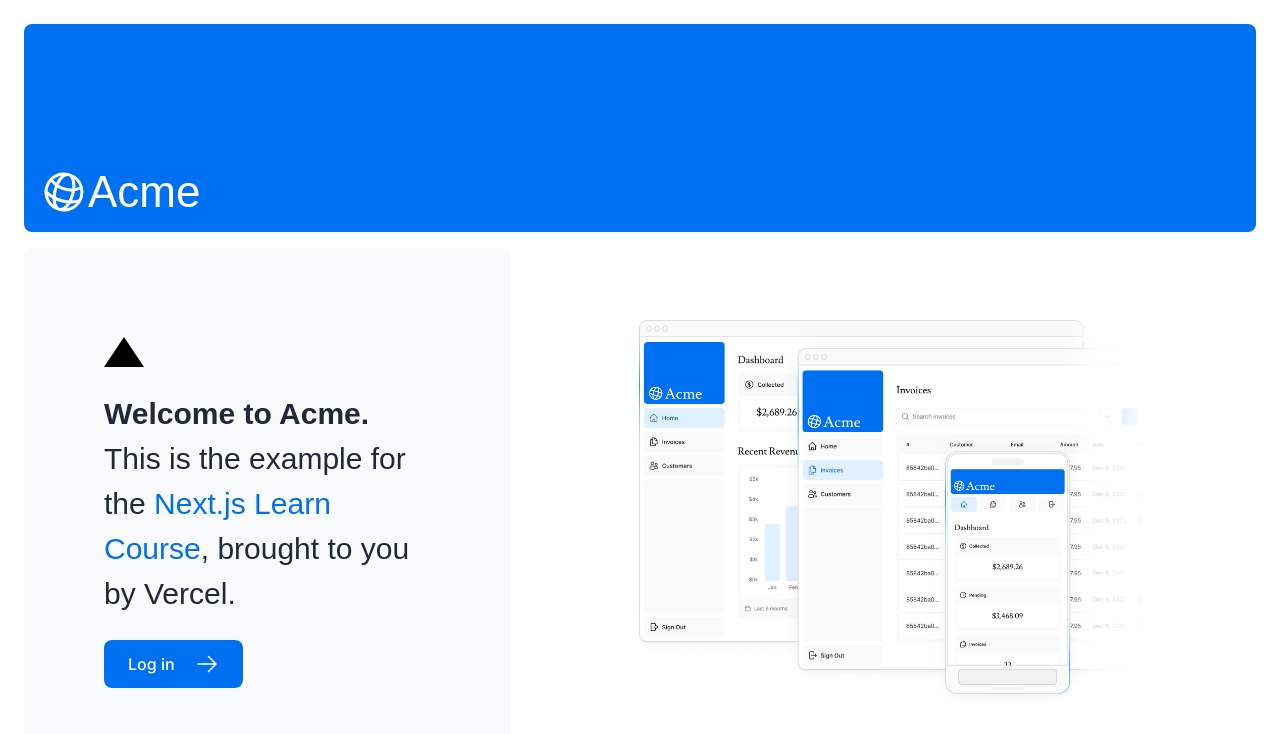
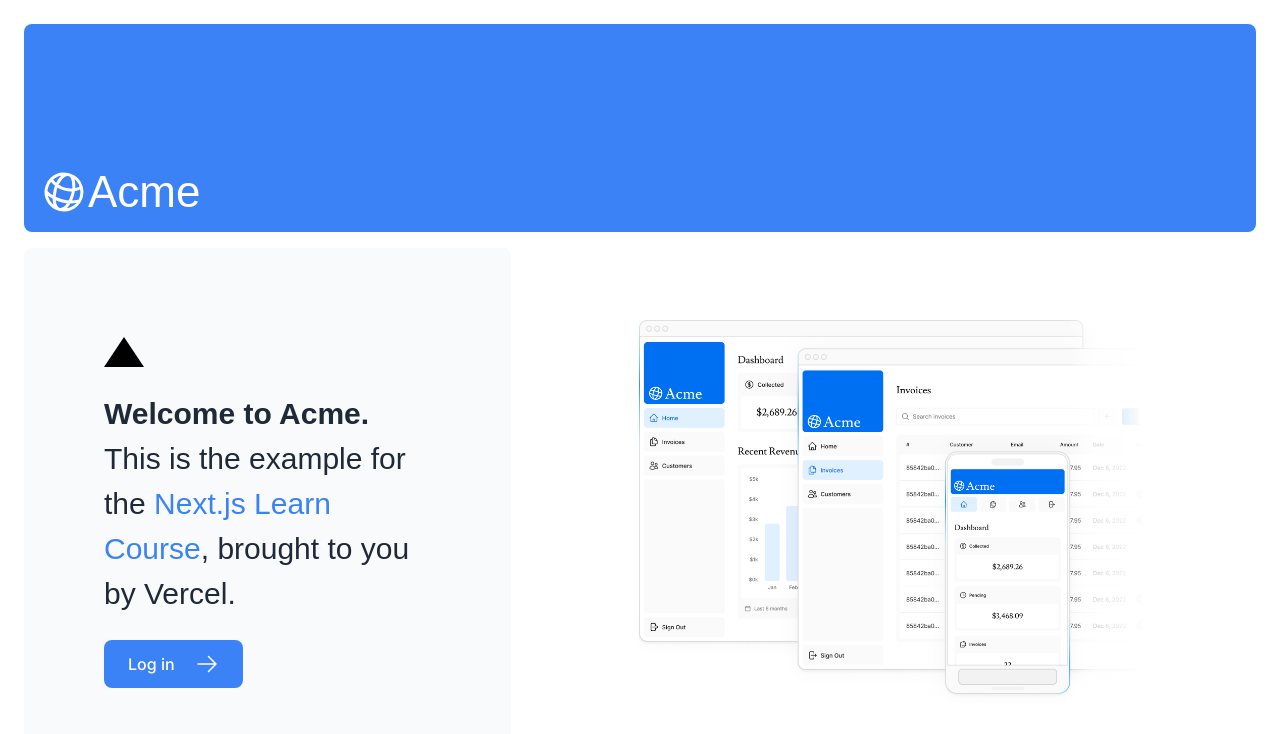
Before and after one commit to lee3jjang/sjlab, a Next.js app: page / in a window 1280 px wide. Shown: the top 734 px of the page. Built offline with nearby package versions, Linux system fonts and the light colour scheme; a web font is replaced by a local one.

Commit message:
Introduce shadcn-ui

```diff
--- a/app/layout.tsx
+++ b/app/layout.tsx
@@ -1,5 +1,12 @@
 import '@/app/ui/global.css';
-import { inter } from '@/app/ui/fonts';
+import { Inter as FontSans } from 'next/font/google';
+
+import { cn } from '@/lib/utils';
+
+export const fontSans = FontSans({
+  subsets: ['latin'],
+  variable: '--font-sans',
+});
 
 export default function RootLayout({
   children,
@@ -8,7 +15,14 @@
 }) {
   return (
     <html lang="en">
-      <body className={`${inter.className} antialiased`}>{children}</body>
+      <body
+        className={cn(
+          'bg-background min-h-screen font-sans antialiased',
+          fontSans.variable,
+        )}
+      >
+        {children}
+      </body>
     </html>
   );
 }
--- a/app/ui/global.css
+++ b/app/ui/global.css
@@ -2,17 +2,75 @@
 @tailwind components;
 @tailwind utilities;
 
-input[type='number'] {
-  -moz-appearance: textfield;
-  appearance: textfield;
+@layer base {
+  :root {
+    --background: 0 0% 100%;
+    --foreground: 222.2 84% 4.9%;
+
+    --card: 0 0% 100%;
+    --card-foreground: 222.2 84% 4.9%;
+
+    --popover: 0 0% 100%;
+    --popover-foreground: 222.2 84% 4.9%;
+
+    --primary: 222.2 47.4% 11.2%;
+    --primary-foreground: 210 40% 98%;
+
+    --secondary: 210 40% 96.1%;
+    --secondary-foreground: 222.2 47.4% 11.2%;
+
+    --muted: 210 40% 96.1%;
+    --muted-foreground: 215.4 16.3% 46.9%;
+
+    --accent: 210 40% 96.1%;
+    --accent-foreground: 222.2 47.4% 11.2%;
+
+    --destructive: 0 84.2% 60.2%;
+    --destructive-foreground: 210 40% 98%;
+
+    --border: 214.3 31.8% 91.4%;
+    --input: 214.3 31.8% 91.4%;
+    --ring: 222.2 84% 4.9%;
+
+    --radius: 0.5rem;
+  }
+
+  .dark {
+    --background: 222.2 84% 4.9%;
+    --foreground: 210 40% 98%;
+
+    --card: 222.2 84% 4.9%;
+    --card-foreground: 210 40% 98%;
+
+    --popover: 222.2 84% 4.9%;
+    --popover-foreground: 210 40% 98%;
+
+    --primary: 210 40% 98%;
+    --primary-foreground: 222.2 47.4% 11.2%;
+
+    --secondary: 217.2 32.6% 17.5%;
+    --secondary-foreground: 210 40% 98%;
+
+    --muted: 217.2 32.6% 17.5%;
+    --muted-foreground: 215 20.2% 65.1%;
+
+    --accent: 217.2 32.6% 17.5%;
+    --accent-foreground: 210 40% 98%;
+
+    --destructive: 0 62.8% 30.6%;
+    --destructive-foreground: 210 40% 98%;
+
+    --border: 217.2 32.6% 17.5%;
+    --input: 217.2 32.6% 17.5%;
+    --ring: 212.7 26.8% 83.9%;
+  }
 }
 
-input[type='number']::-webkit-inner-spin-button {
-  -webkit-appearance: none;
-  margin: 0;
+@layer base {
+  * {
+    @apply border-border;
+  }
+  body {
+    @apply bg-background text-foreground;
+  }
 }
-
-input[type='number']::-webkit-outer-spin-button {
-  -webkit-appearance: none;
-  margin: 0;
-}
--- /dev/null
+++ b/components/ui/button.tsx
@@ -0,0 +1,56 @@
+import * as React from "react"
+import { Slot } from "@radix-ui/react-slot"
+import { cva, type VariantProps } from "class-variance-authority"
+
+import { cn } from "@/lib/utils"
+
+const buttonVariants = cva(
+  "inline-flex items-center justify-center whitespace-nowrap rounded-md text-sm font-medium ring-offset-background transition-colors focus-visible:outline-none focus-visible:ring-2 focus-visible:ring-ring focus-visible:ring-offset-2 disabled:pointer-events-none disabled:opacity-50",
+  {
+    variants: {
+      variant: {
+        default: "bg-primary text-primary-foreground hover:bg-primary/90",
+        destructive:
+          "bg-destructive text-destructive-foreground hover:bg-destructive/90",
+        outline:
+          "border border-input bg-background hover:bg-accent hover:text-accent-foreground",
+        secondary:
+          "bg-secondary text-secondary-foreground hover:bg-secondary/80",
+        ghost: "hover:bg-accent hover:text-accent-foreground",
+        link: "text-primary underline-offset-4 hover:underline",
+      },
+      size: {
+        default: "h-10 px-4 py-2",
+        sm: "h-9 rounded-md px-3",
+        lg: "h-11 rounded-md px-8",
+        icon: "h-10 w-10",
+      },
+    },
+    defaultVariants: {
+      variant: "default",
+      size: "default",
+    },
+  }
+)
+
+export interface ButtonProps
+  extends React.ButtonHTMLAttributes<HTMLButtonElement>,
+    VariantProps<typeof buttonVariants> {
+  asChild?: boolean
+}
+
+const Button = React.forwardRef<HTMLButtonElement, ButtonProps>(
+  ({ className, variant, size, asChild = false, ...props }, ref) => {
+    const Comp = asChild ? Slot : "button"
+    return (
+      <Comp
+        className={cn(buttonVariants({ variant, size, className }))}
+        ref={ref}
+        {...props}
+      />
+    )
+  }
+)
+Button.displayName = "Button"
+
+export { Button, buttonVariants }
--- /dev/null
+++ b/lib/utils.ts
@@ -0,0 +1,6 @@
+import { type ClassValue, clsx } from "clsx"
+import { twMerge } from "tailwind-merge"
+
+export function cn(...inputs: ClassValue[]) {
+  return twMerge(clsx(inputs))
+}
--- a/tailwind.config.ts
+++ b/tailwind.config.ts
@@ -1,32 +1,84 @@
 import type { Config } from 'tailwindcss';
+import { fontFamily } from 'tailwindcss/defaultTheme';
 
-const config: Config = {
+const config = {
+  darkMode: ['class'],
   content: [
-    './pages/**/*.{js,ts,jsx,tsx,mdx}',
-    './components/**/*.{js,ts,jsx,tsx,mdx}',
-    './app/**/*.{js,ts,jsx,tsx,mdx}',
+    './pages/**/*.{ts,tsx}',
+    './components/**/*.{ts,tsx}',
+    './app/**/*.{ts,tsx}',
+    './src/**/*.{ts,tsx}',
   ],
+  prefix: '',
   theme: {
+    container: {
+      center: true,
+      padding: '2rem',
+      screens: {
+        '2xl': '1400px',
+      },
+    },
     extend: {
-      gridTemplateColumns: {
-        '13': 'repeat(13, minmax(0, 1fr))',
+      fontFamily: {
+        sans: ['var(--font-sans)', ...fontFamily.sans],
       },
       colors: {
-        blue: {
-          400: '#2589FE',
-          500: '#0070F3',
-          600: '#2F6FEB',
+        border: 'hsl(var(--border))',
+        input: 'hsl(var(--input))',
+        ring: 'hsl(var(--ring))',
+        background: 'hsl(var(--background))',
+        foreground: 'hsl(var(--foreground))',
+        primary: {
+          DEFAULT: 'hsl(var(--primary))',
+          foreground: 'hsl(var(--primary-foreground))',
+        },
+        secondary: {
+          DEFAULT: 'hsl(var(--secondary))',
+          foreground: 'hsl(var(--secondary-foreground))',
+        },
+        destructive: {
+          DEFAULT: 'hsl(var(--destructive))',
+          foreground: 'hsl(var(--destructive-foreground))',
+        },
+        muted: {
+          DEFAULT: 'hsl(var(--muted))',
+          foreground: 'hsl(var(--muted-foreground))',
+        },
+        accent: {
+          DEFAULT: 'hsl(var(--accent))',
+          foreground: 'hsl(var(--accent-foreground))',
+        },
+        popover: {
+          DEFAULT: 'hsl(var(--popover))',
+          foreground: 'hsl(var(--popover-foreground))',
+        },
+        card: {
+          DEFAULT: 'hsl(var(--card))',
+          foreground: 'hsl(var(--card-foreground))',
         },
       },
-    },
-    keyframes: {
-      shimmer: {
-        '100%': {
-          transform: 'translateX(100%)',
+      borderRadius: {
+        lg: 'var(--radius)',
+        md: 'calc(var(--radius) - 2px)',
+        sm: 'calc(var(--radius) - 4px)',
+      },
+      keyframes: {
+        'accordion-down': {
+          from: { height: '0' },
+          to: { height: 'var(--radix-accordion-content-height)' },
         },
+        'accordion-up': {
+          from: { height: 'var(--radix-accordion-content-height)' },
+          to: { height: '0' },
+        },
+      },
+      animation: {
+        'accordion-down': 'accordion-down 0.2s ease-out',
+        'accordion-up': 'accordion-up 0.2s ease-out',
       },
     },
   },
-  plugins: [require('@tailwindcss/forms')],
-};
+  plugins: [require('tailwindcss-animate')],
+} satisfies Config;
+
 export default config;
```
Also changed, not shown: package.json (+6 -1 lines), components.json (added), 1 other file (tests, documents, lock files or other folders).
